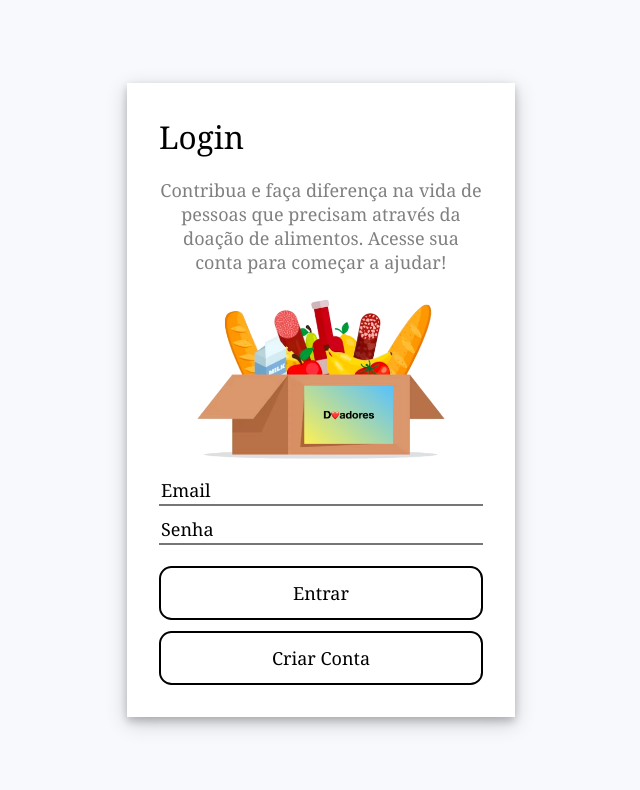
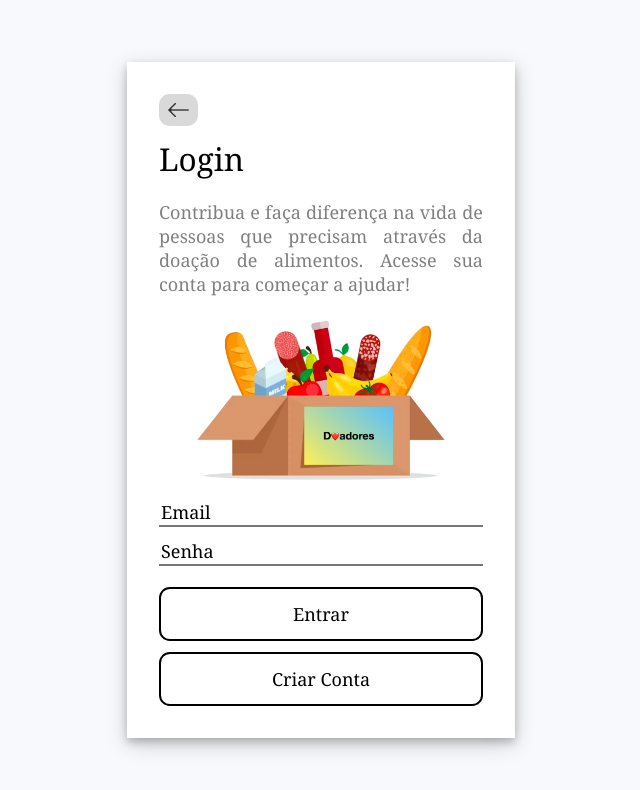
Before and after one commit to izaias-saturnino/tf-engenharia-software, a React (Create React App) app in the folder client-app/: page / in a window 1280 px wide. Shown: the top 790 px of the page, without its empty margins (319-959 px from the left). Built offline with nearby package versions, Linux system fonts and the light colour scheme.

Commit message:
back arrow added

```diff
--- a/client-app/src/App.js
+++ b/client-app/src/App.js
@@ -3,6 +3,7 @@ import ReactDOM from "react-dom";
 
 import "./styles.css";
 import logo from './images/doaresLogo.png';
+import backArrow from './images/backArrow.png';
 
 function App() {
 
@@ -129,7 +130,7 @@ function App() {
     <div className="form">
       <div className="title">Login</div>
       <form onSubmit={handleLogin}>
-        <div className="center-text gray-text pb-1">
+        <div className="justify-text gray-text pb-1">
           Contribua e faça diferença na vida de pessoas que precisam através da doação de alimentos. Acesse sua conta para começar a ajudar!
         </div>
         <div className="pt-5 px-10">
@@ -172,7 +173,7 @@ function App() {
   const selectUserType = (
     <div>
       <div className="title">Criar Conta</div>
-      <div className="center-text gray-text pb-1">
+      <div className="justify-text gray-text pb-1">
         Contribua e faça diferença na vida de pessoas que precisam através da doação de alimentos. Crie sua conta agora mesmo!
       </div>
       <div className="pt-5 px-10">
@@ -253,7 +254,7 @@ function App() {
     <div className="form">
       <div className="title">Criar Conta</div>
       <form onSubmit={handleRegistration}>
-        <div className="center-text gray-text pb-1">
+        <div className="justify-text gray-text pb-1">
           Contribua e faça diferença na vida de pessoas que precisam através da doação de alimentos. Crie sua conta agora mesmo!
         </div>
         <div className="pt-5 px-10">
@@ -299,20 +300,19 @@ function App() {
     </div>
   );
 
-  //console.log(navigation);
-
   return (
     <div className="app">
       <div className="login-form">
-        {navigation.length === 1 ?
-          <div></div>
-        :
         <form onSubmit={clearNavigation}>
           <div className="row w-100 pb-3">
             <div className="col">
               <div className="flex-row headerBtn">
                 <div className="headerBtn flex-row">
-                <input type="submit" value="<"/>
+                {navigation.length === 1 ?
+                  <input className="small-img disabled" type="image" src={backArrow}></input>
+                  :
+                  <input className="small-img" type="image" src={backArrow}></input>
+                }
                 </div>
               </div>
             </div>
@@ -325,7 +325,6 @@ function App() {
             </div> */}
           </div>
         </form>
-        }
         {page === "login" ? login : <div></div>}
         {page === "selectUserType" ? selectUserType : <div></div>}
         {page === "registration" ? registration : <div></div>}
--- a/client-app/src/styles.css
+++ b/client-app/src/styles.css
@@ -41,8 +41,8 @@ input[type="email"]:focus {
   outline: none;
 }
 
-input[type="submit"] {
-  border-radius: 0.7em;
+input[type="submit"], input[type="image"] {
+  border-radius: 0.6em;
   margin-top: 0.6em;
   cursor: pointer;
   background: #ffffff;
@@ -51,7 +51,7 @@ input[type="submit"] {
   padding: 13px 20px;
 }
 
-.w-100 input[type="submit"] {
+.w-100 input[type="submit"], .w-100 input[type="image"] {
   width: 100%;
   display: block;
 }
@@ -60,7 +60,7 @@ input[type="submit"] {
   width: 100%;
 }
 
-input[type="submit"]:hover {
+input[type="submit"]:hover, input[type="image"]:hover {
   background: #f0f0f0;
 }
 
@@ -107,6 +107,10 @@ input[type="submit"]:hover {
 
 .center-text{
   text-align: center;
+}
+
+.justify-text{
+  text-align: justify;
 }
 
 .row{
@@ -174,22 +178,35 @@ input[type="submit"]:hover {
   padding-right: 0.7em;
 }
 
-.headerBtn input[type="submit"]:hover{
+.headerBtn input[type="image"]{
+  margin: 0;
+  background: #f6f6f6;
+  border-width: 0px;
+  padding-top: 0.5em;
+  padding-bottom: 0.5em;
+  padding-left: 0.5em;
+  padding-right: 0.5em;
+}
+
+.headerBtn input[type="submit"]:hover, .headerBtn input[type="image"]:hover{
   background: #e0e0e0;
 }
 
-.headerBtn input[type="submit"].right{
-  border-radius: 0em 1em 1em 0em;
-  padding-right: 0.9em;
+.arrow {
+  background-color: #000;
+  border: solid black;
+  border-width: 0 3px 3px 0;
+  display: inline-block;
+  padding: 3px;
 }
 
-.headerBtn input[type="submit"].middle{
-  border-radius: 0em;
-  border-left: 0em;
-  border-right: 0em;
+input.small-img {
+  width: 18px;
+  height: 14px;
 }
 
-.headerBtn input[type="submit"].left{
-  border-radius: 1em 0em 0em 1em;
-  padding-left: 0.9em;
+input.small-img.disabled {
+  filter: brightness(150%) contrast(70%);
+  cursor: default;
+  pointer-events: all !important;
 }
```
Also changed, not shown: client-app/src/images/backArrow.png (added).
